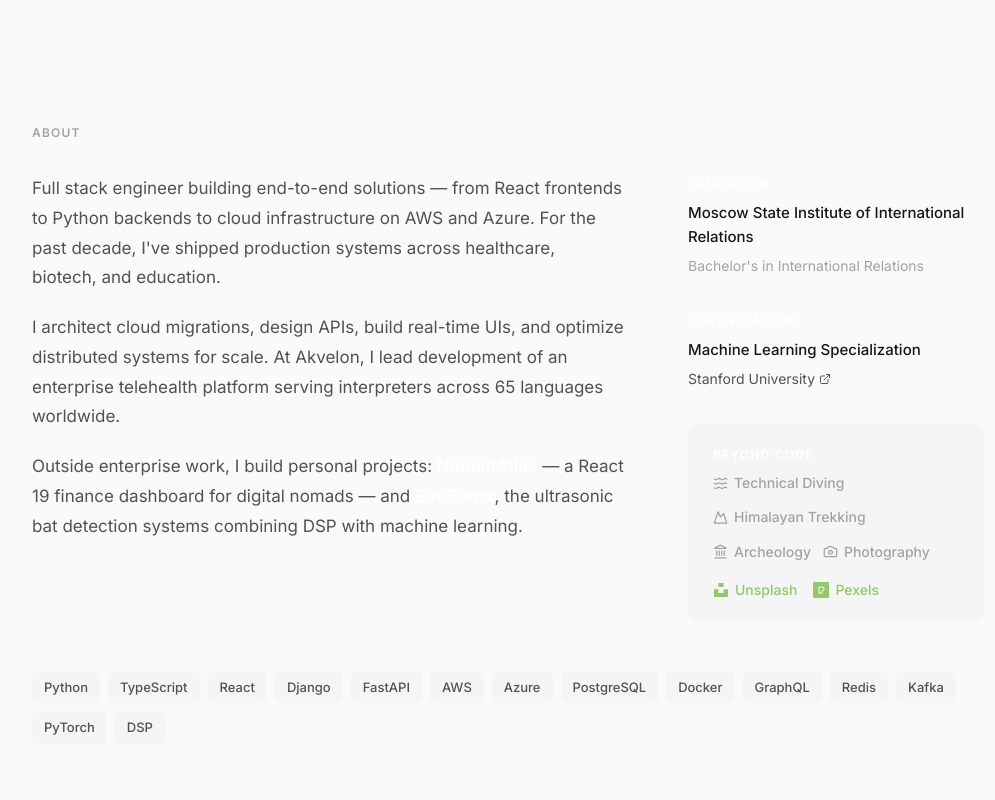
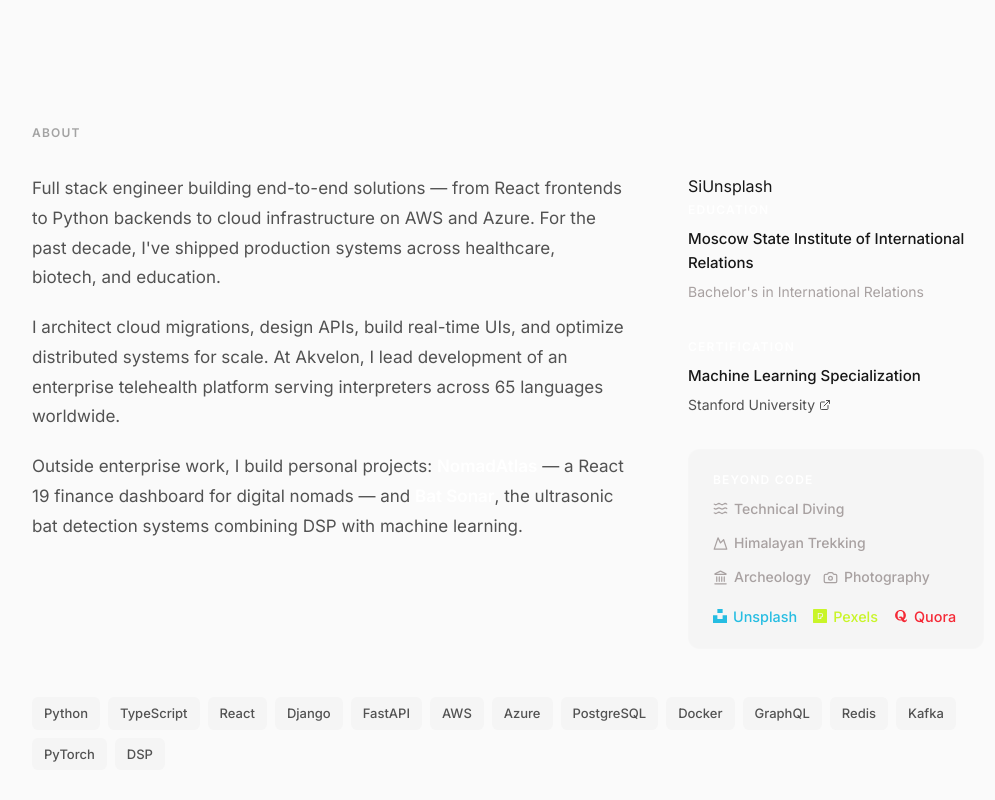
Before and after one commit to Ian-Gabaraev/IanGabaraevPro, a React (Vite) app: page / in a window 1280 px wide. Shown: the part 797-1597 px from the top of the page, without its empty margins (132-1127 px from the left). Built offline with nearby package versions, Linux system fonts and the light colour scheme.

Commit message:
add icons

```diff
--- a/src/components/About.css
+++ b/src/components/About.css
@@ -93,14 +93,21 @@
   display: inline-flex;
   align-items: center;
   gap: 6px;
-  font-size: 0.875rem;
-  color: #92c76b;
+  font-size: 0.900rem;
   transition: color 0.15s ease;
   font-weight: 500;
 }
 
-.beyond-link:hover {
-  color: #7ae42f;
+.quora {
+  color: #f52936;
+}
+
+.unsplash {
+  color: #26bde2;
+}
+
+.pexels {
+  color: #c9f529;
 }
 
 .skills-list {
--- a/src/components/About.tsx
+++ b/src/components/About.tsx
@@ -1,8 +1,9 @@
 import { motion } from 'framer-motion';
 import { ExternalLink, Waves, Mountain, Landmark, Camera } from 'lucide-react';
 import './About.css';
-import { FaUnsplash } from 'react-icons/fa';
 import { SiPexels } from 'react-icons/si';
+import { FaQuora } from 'react-icons/fa6';
+import { SiUnsplash } from 'react-icons/si';
 
 const About = () => {
   const skills = [
@@ -41,7 +42,7 @@ const About = () => {
             </div>
 
             <div className="about-info">
-              <div className="info-block">
+              <div className="info-block">SiUnsplash
                 <h3>Education</h3>
                 <p>Moscow State Institute of International Relations</p>
                 <span>Bachelor's in International Relations</span>
@@ -73,17 +74,25 @@ const About = () => {
                     href="https://unsplash.com/@iangabaraev"
                     target="_blank"
                     rel="noopener noreferrer"
-                    className="beyond-link"
+                    className="beyond-link unsplash"
                   >
-                    <FaUnsplash size={16} /> Unsplash
+                    <SiUnsplash size={14} /> Unsplash
                   </a>
                   <a
                     href="https://www.pexels.com/@ian-gabaraev-2149212079/"
                     target="_blank"
                     rel="noopener noreferrer"
-                    className="beyond-link"
+                    className="beyond-link pexels"
                   >
-                    <SiPexels size={16} /> Pexels
+                    <SiPexels size={14} /> Pexels
+                  </a>
+                  <a
+                    href="https://www.quora.com/profile/Ian-Gabaraev"
+                    target="_blank"
+                    rel="noopener noreferrer"
+                    className="beyond-link quora"
+                  >
+                    <FaQuora size={14} /> Quora
                   </a>
                 </div>
               </div>
```
